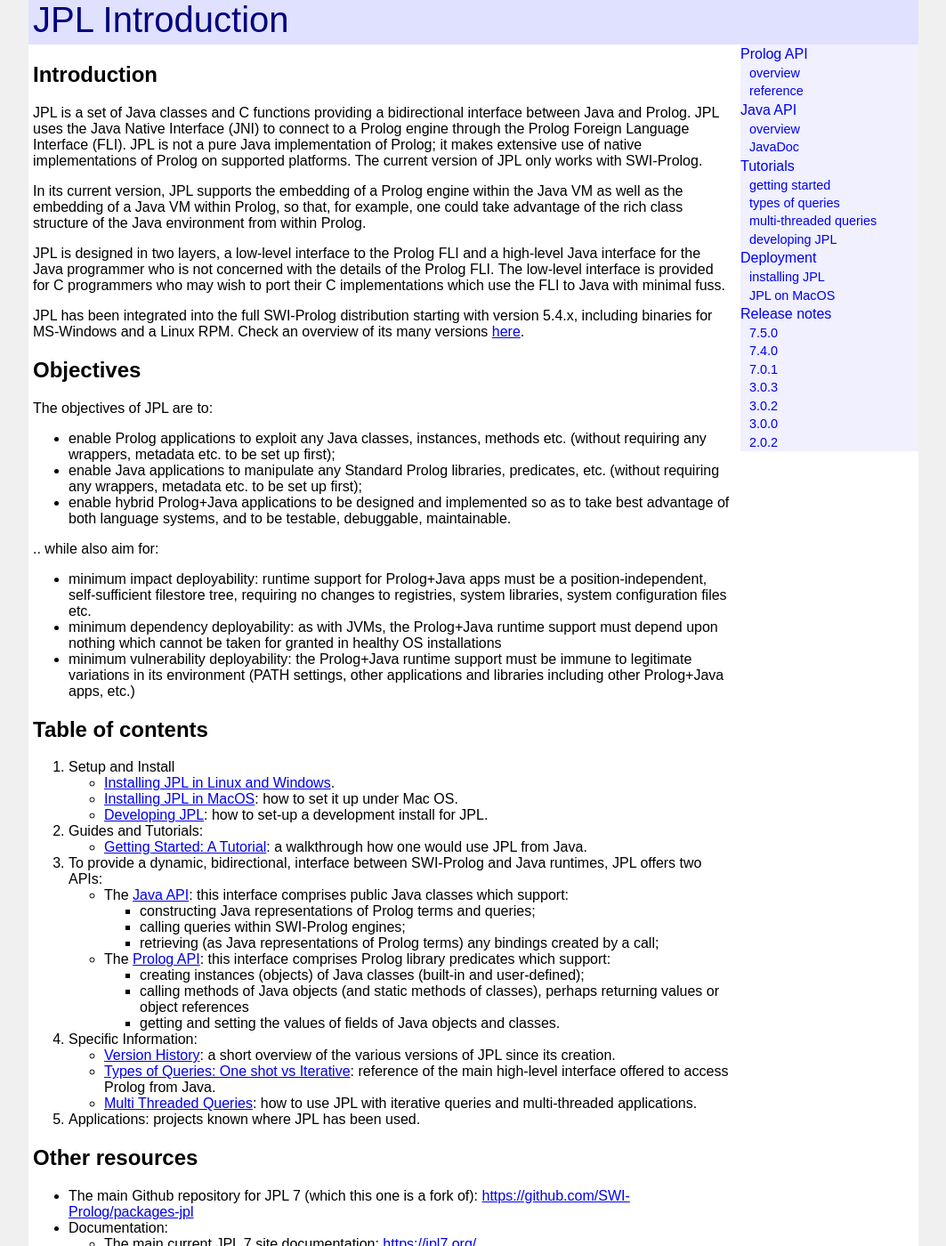
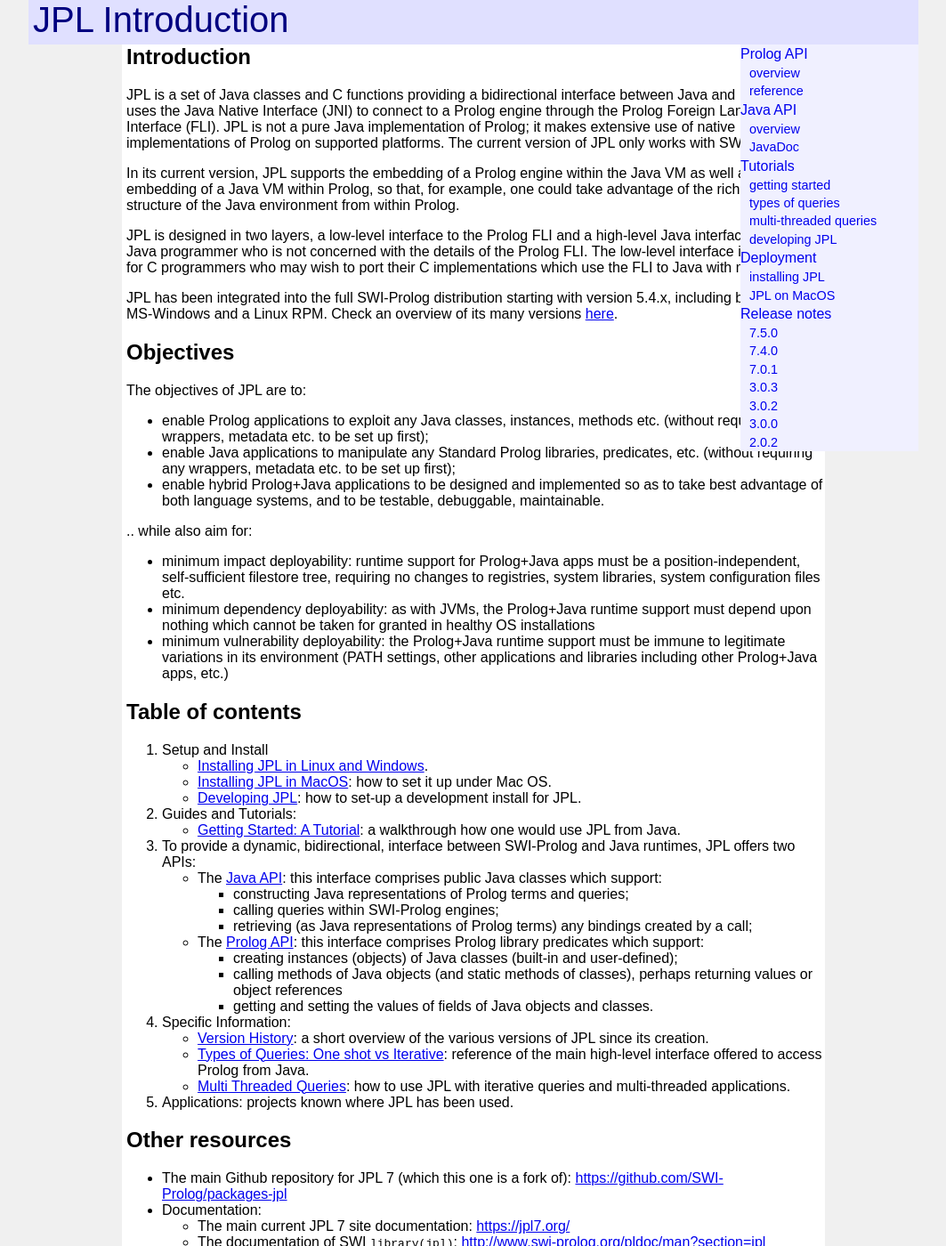
Before and after one commit to anionic/jpl-nav, a Jekyll site: the page built from docs/index.md, in a window 1280 px wide and 1400 px high. Shown: the whole window at 89% size, without its empty margins (108-1171 px from the left). Built offline with Jekyll 4.4.1, drawn with Linux system fonts in a browser that asks for light colours; our own code applies the rules of GitHub Pages for plain Markdown files.

Commit message:
Update default.html

```diff
--- a/docs/_layouts/default.html
+++ b/docs/_layouts/default.html
@@ -23,9 +23,11 @@
 				}
 				.mainbar { /* avoids nav */
 					background-color: #FFFFFF;
-					margin: 0 auto 0 auto; /* horiz centred */
+					/* margin: 0 auto 0 auto; /* horiz centred */
+					margin: 50px auto 0 auto; /* horiz centred */
 					max-width: 785px; /* 1000 - (5 + 210) */
-					padding-top: 50px;
+					/* padding-top: 50px;
+					padding-top: 0;
 					padding-right: 210px; /* gutter + navbar width */
 					padding-bottom: 10px;
 					padding-left: 5px; /* cosmetic 5px */
```
